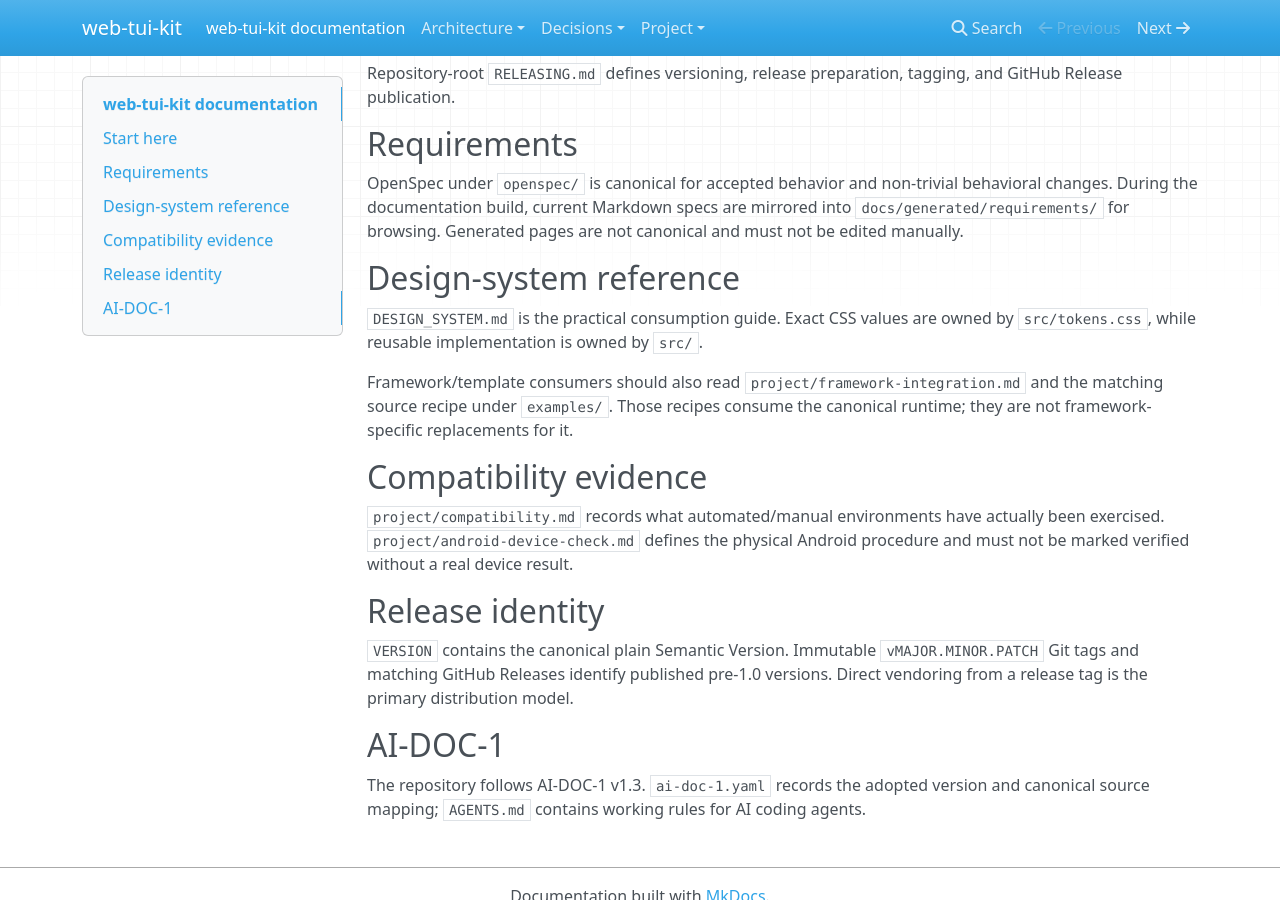
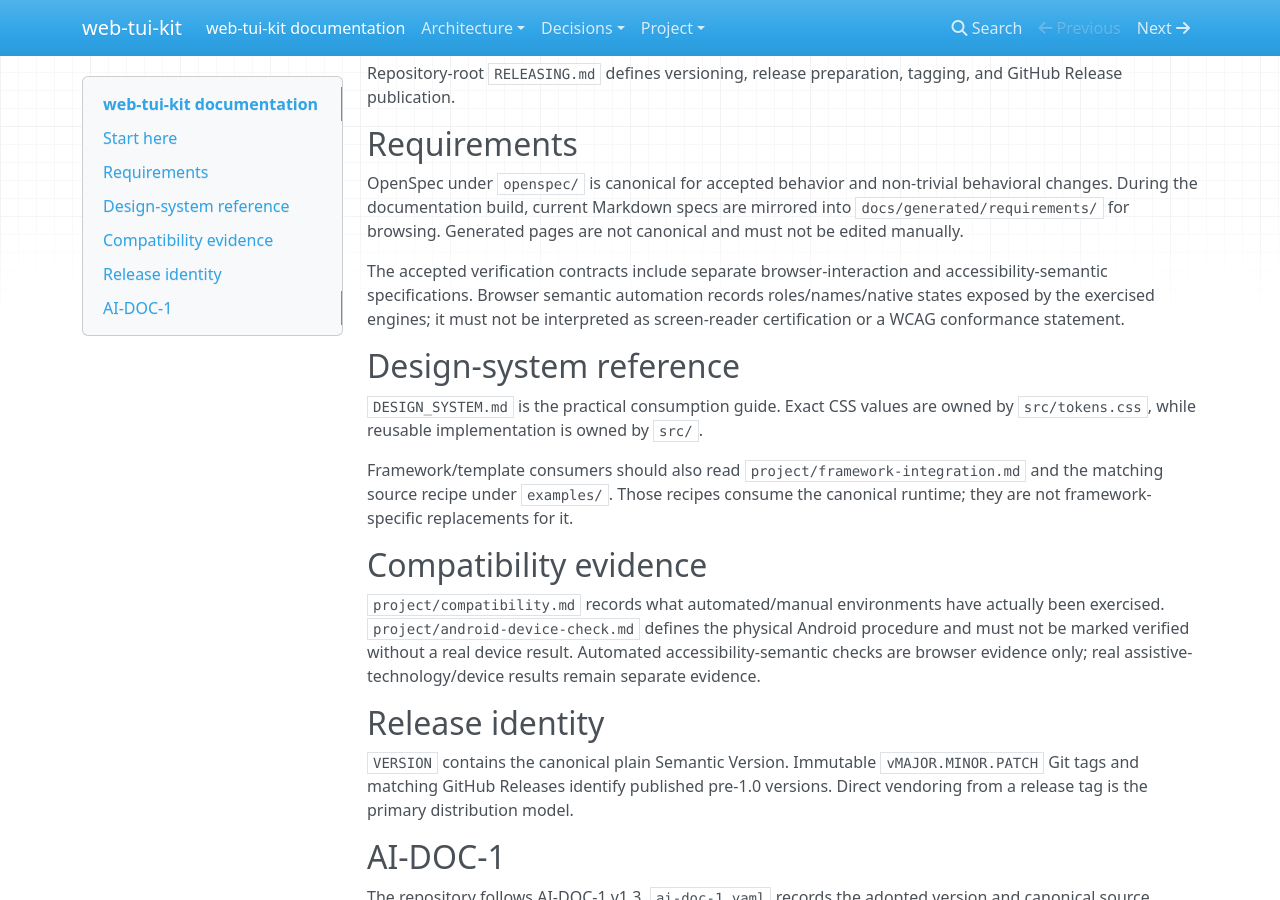
Before and after one commit to 1990jk1990/web-tui-kit, an MkDocs documentation site: the page built from docs/index.md, in a window 1280 px wide and 900 px high, scrolled down 488 px. Built offline with MkDocs 1.6.1, drawn with Linux system fonts in a browser that asks for light colours; nearby versions of some CDN libraries.

Commit message:
docs: index accessibility semantic evidence

```diff
--- a/docs/index.md
+++ b/docs/index.md
@@ -24,6 +24,8 @@ Repository-root `RELEASING.md` defines versioning, release preparation, tagging,
 
 OpenSpec under `openspec/` is canonical for accepted behavior and non-trivial behavioral changes. During the documentation build, current Markdown specs are mirrored into `docs/generated/requirements/` for browsing. Generated pages are not canonical and must not be edited manually.
 
+The accepted verification contracts include separate browser-interaction and accessibility-semantic specifications. Browser semantic automation records roles/names/native states exposed by the exercised engines; it must not be interpreted as screen-reader certification or a WCAG conformance statement.
+
 ## Design-system reference
 
 `DESIGN_SYSTEM.md` is the practical consumption guide. Exact CSS values are owned by `src/tokens.css`, while reusable implementation is owned by `src/`.
@@ -32,7 +34,7 @@ Framework/template consumers should also read `project/framework-integration.md`
 
 ## Compatibility evidence
 
-`project/compatibility.md` records what automated/manual environments have actually been exercised. `project/android-device-check.md` defines the physical Android procedure and must not be marked verified without a real device result.
+`project/compatibility.md` records what automated/manual environments have actually been exercised. `project/android-device-check.md` defines the physical Android procedure and must not be marked verified without a real device result. Automated accessibility-semantic checks are browser evidence only; real assistive-technology/device results remain separate evidence.
 
 ## Release identity
 
```
